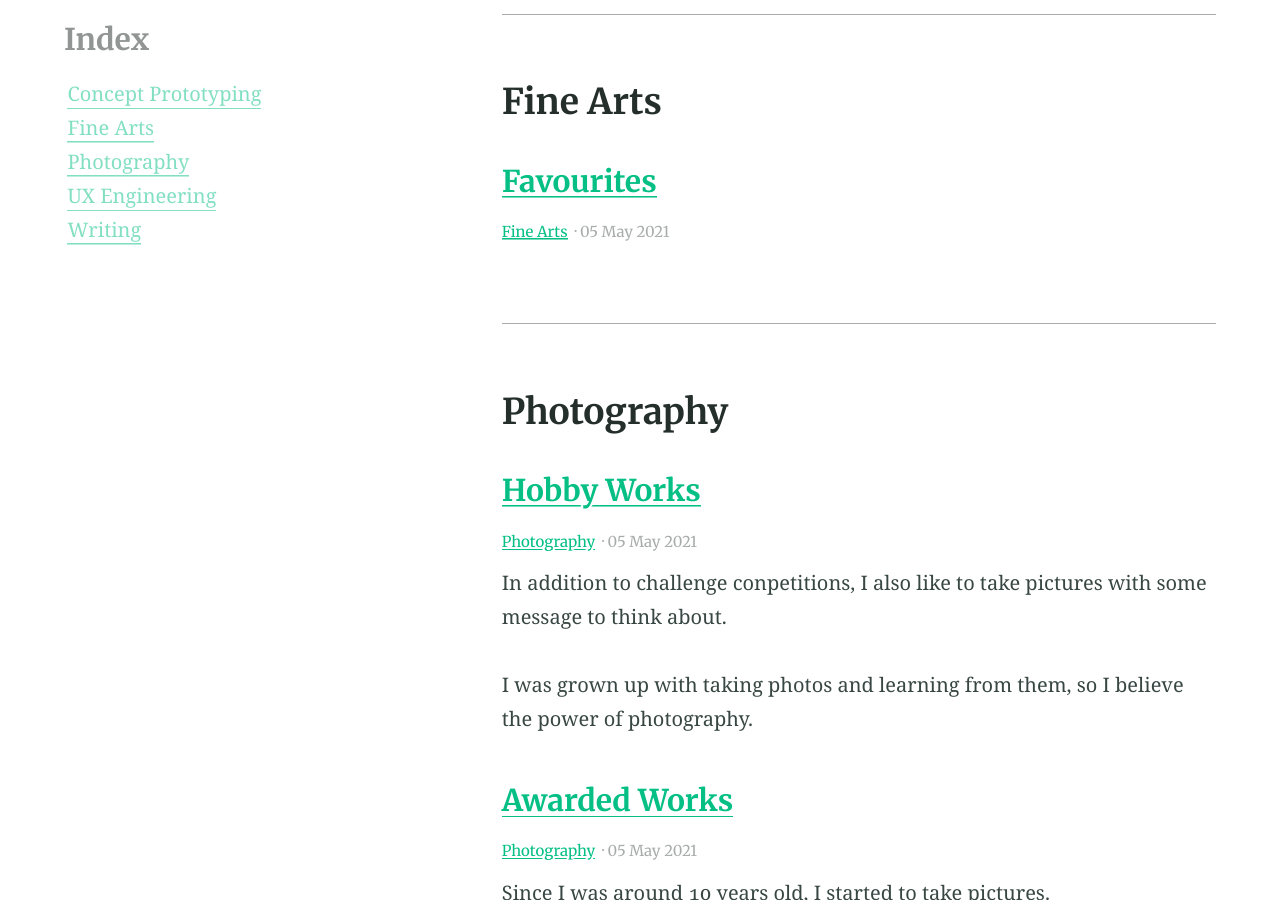
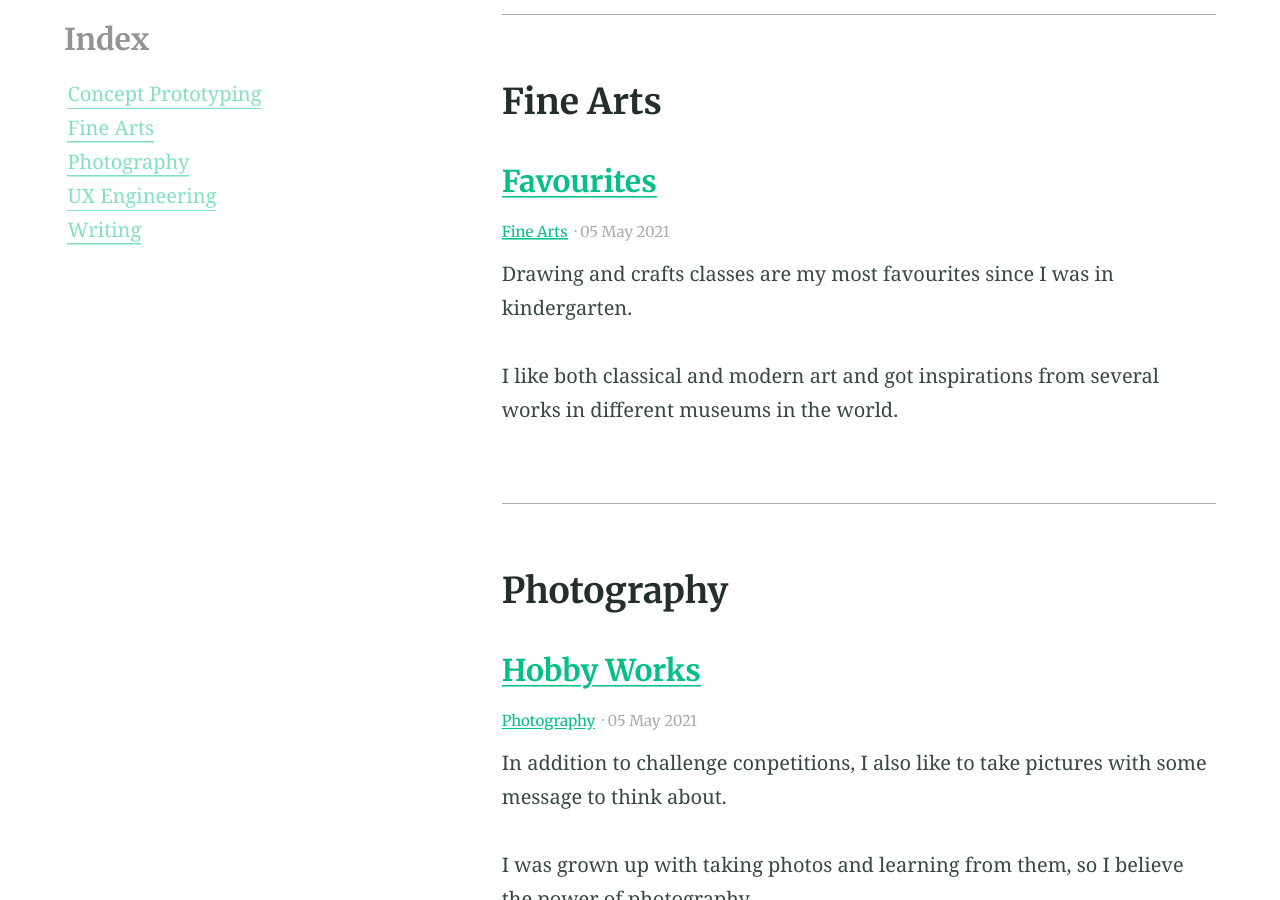
Before and after one commit to NaosFabrik/NaosFabrik.github.io, a Jekyll site: the page built from categories.md, in a window 1280 px wide and 900 px high, scrolled down 493 px. Built offline with Jekyll 4.4.1, drawn with Linux system fonts in a browser that asks for light colours.

Commit message:
Update 2021-05-05-finearts.md

```diff
--- a/_posts/2021-05-05-finearts.md
+++ b/_posts/2021-05-05-finearts.md
@@ -3,6 +3,10 @@ title: Favourites
 categories:
 - Fine Arts
 ---
+
+Drawing and crafts classes are my most favourites since I was in kindergarten.
+
+I like both classical and modern art and got inspirations from several works in different museums in the world.
 
 <!-- more -->
 
```
